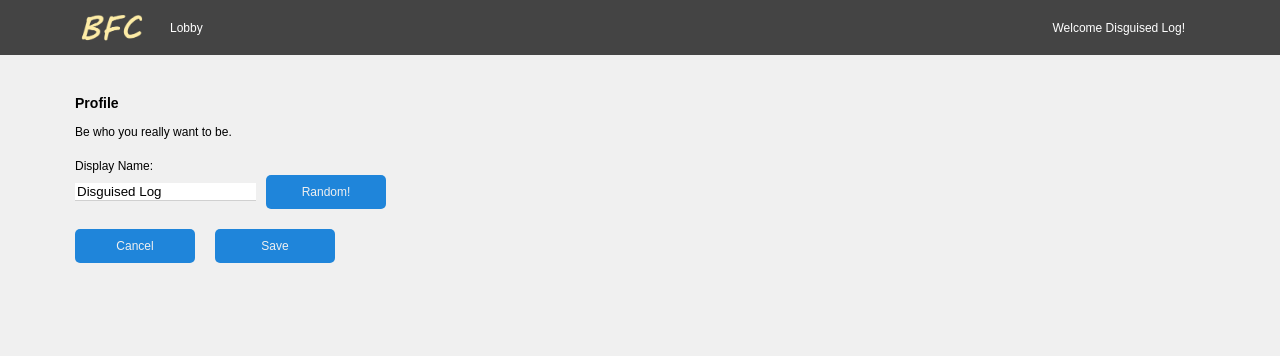
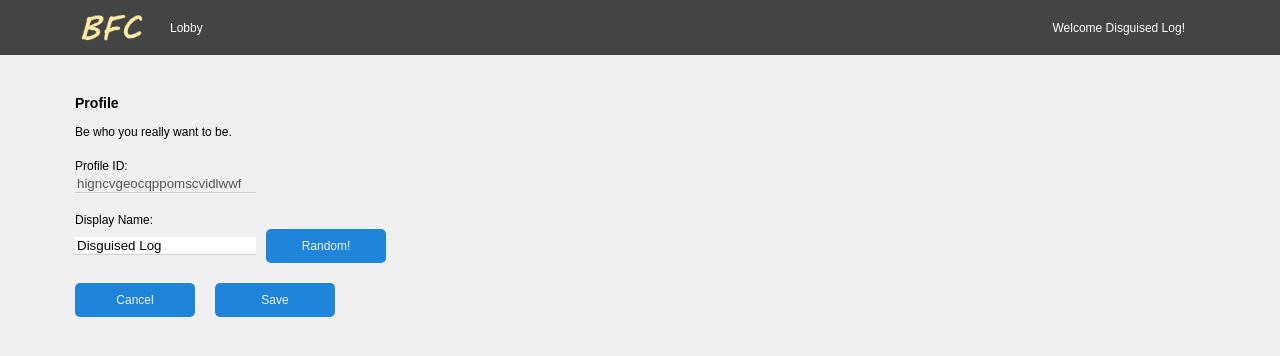
Before and after one commit to toiletpapar/best-friends-club, a React app: page /profile in a window 1280 px wide. Shown: the top 356 px of the page. Built offline with nearby package versions, Linux system fonts and the light colour scheme; the HTML template or start-up script is replaced by a standard one.

Commit message:
fix an issue with setting the wrong branch, use this branch for sockets

```diff
--- a/client/Codenames/Codenames.tsx
+++ b/client/Codenames/Codenames.tsx
@@ -16,6 +16,7 @@ import { GameData, Team } from '../../utils/Codenames/CodenamesGame'
 import { createMessage, Actions } from '../../utils/Codenames'
 import { ChatAction, UserJoinAction, UserLeaveAction, createUserJoin } from '../../utils/Codenames/actions'
 import { ProfileInformation } from '../Profile/Profile'
+import { PlayerList as PL } from './PlayerList'
 
 interface CodenamesRouterProps {
   gameID: string;
@@ -27,7 +28,7 @@ interface CardProps {
 
 const Container = styled('div')`
   display: grid;
-  grid: [row1-start] "score score score score key key" auto [row1-end]
+  grid: [row1-start] "score players players players key key" auto [row1-end]
         [row2-start] "chat . . . . ." 100px [row2-end]
         [row3-start] "chat . . . . ." 100px [row3-end]
         [row4-start] "chat . . . . ." 100px [row4-end]
@@ -37,6 +38,10 @@ const Container = styled('div')`
         / 250px 1fr 1fr 1fr 1fr 1fr;
   row-gap: 10px;
   column-gap: 10px;
+`
+
+const PlayerList = styled(PL)`
+  grid-area: players;
 `
 
 const CodenamesChat = styled(Chat)`
@@ -201,6 +206,7 @@ const Codenames = (props: RouteComponentProps<CodenamesRouterProps>): JSX.Elemen
   return (
     <React.Fragment>
       <Container>
+        <PlayerList players={['player 1', 'player 2']} />
         <CodenamesChat
           messages={messages}
           message={message}
--- /dev/null
+++ b/client/Codenames/PlayerList.tsx
@@ -0,0 +1,24 @@
+import * as React from 'react'
+
+interface PlayerListProps extends React.PropsWithoutRef<JSX.IntrinsicElements['div']> {
+  players: string[];
+}
+
+const PlayerList = (props: PlayerListProps): JSX.Element => {
+  return (
+    <div className={props.className}>
+      <h1>Player List</h1>
+      <ul>
+        {
+          props.players.map((player, index): React.ReactNode => {
+            return <li key={index}>{player}</li>
+          })
+        }
+      </ul>
+    </div>
+  )
+}
+
+export {
+  PlayerList
+}
--- a/client/Home/Home.tsx
+++ b/client/Home/Home.tsx
@@ -8,6 +8,7 @@ import { Nav as el } from '../Nav/index'
 import { getRandomName, titleCase } from '../../utils/data'
 import { Profile } from '../Profile'
 import { ProfileInformation } from '../Profile/Profile'
+import { prng } from '../../utils/PRNG'
 
 const Background = styled('div')`
   background-color: ${(props): string => props.theme.lightgray};
@@ -27,7 +28,7 @@ const Nav = styled(el)`
 `
 
 // NOTE: Site will fail if localStorage is not enabled...
-const defaultProfile: ProfileInformation = {user: titleCase(getRandomName())}
+const defaultProfile: ProfileInformation = {id: prng.getID(), user: titleCase(getRandomName())}
 const createDefaultProfile = (): ProfileInformation => {
   localStorage.setItem('profile', JSON.stringify(defaultProfile))
   return defaultProfile
--- a/client/Profile/Profile.tsx
+++ b/client/Profile/Profile.tsx
@@ -6,6 +6,7 @@ import { Button, TextInput, Header, Section } from '../common/index'
 import { getRandomName, titleCase } from '../../utils/data'
 
 export interface ProfileInformation {
+  id: string;
   user: string;
 }
 
@@ -49,6 +50,9 @@ const Profile = (props: ProfileProps): JSX.Element => {
         <p>Be who you really want to be.</p>
       </Section>
       <Section>
+        <TextInput title='Profile ID: ' value={profile.id} disabled />
+      </Section>
+      <Section>
         <TextInput title='Display Name: ' value={profile.user} onUpdate={setUser} />
         <Button onClick={setRandomName}>Random!</Button>
       </Section>
--- a/client/common/Modal.tsx
+++ b/client/common/Modal.tsx
@@ -5,7 +5,7 @@ import styled from 'styled-components'
 const el = document.createElement('div')
 const Overlay = styled('div')`
   position: absolute;
-  height: 100vh;
+  height: 100%;
   width: 100%;
   background: rgba(0, 0, 0, 0.2);
   display: flex;
--- a/client/common/TextInput.tsx
+++ b/client/common/TextInput.tsx
@@ -31,12 +31,13 @@ const TextInput = (props: TextInputProps): JSX.Element => {
     name,
     title,
     value,
+    disabled
   } = props
 
   return (
     <React.Fragment>
       <Label htmlFor={name} hidden={!props.title}>{title}</Label>
-      <Input name={name} onChange={createOnChange(props)} value={value}  />
+      <Input name={name} onChange={createOnChange(props)} value={value} disabled={disabled}  />
     </React.Fragment>
   )
 }
--- a/client/main.tsx
+++ b/client/main.tsx
@@ -4,6 +4,6 @@ import App from './App'
 
 const root = document.createElement('div')
 document.body.appendChild(root)
-document.body.setAttribute('style', 'margin: 0; font-size: 12px; font-family: sans-serif;')
+document.body.setAttribute('style', 'margin: 0; font-size: 12px; font-family: sans-serif; position: relative;')
 
 ReactDOM.render(<App />, root)
```
Also changed, not shown: 2 other files (tests, documents, lock files or other folders).
